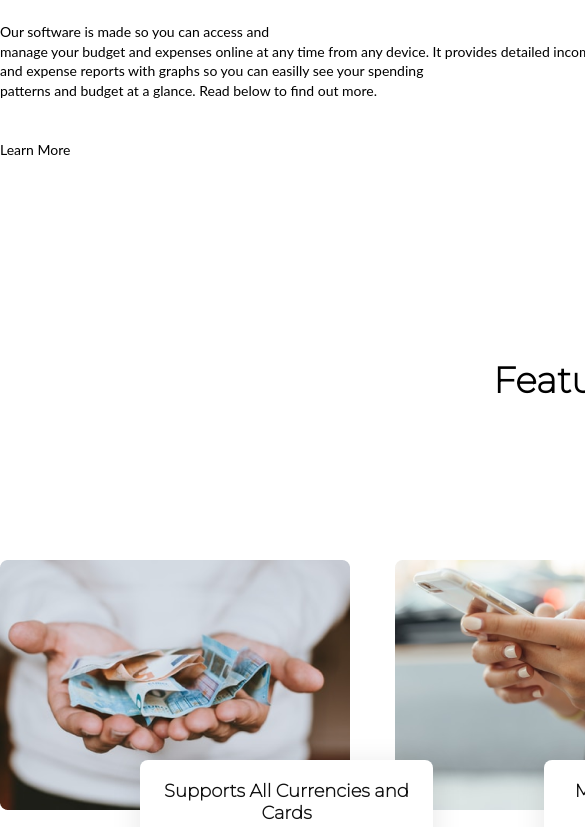
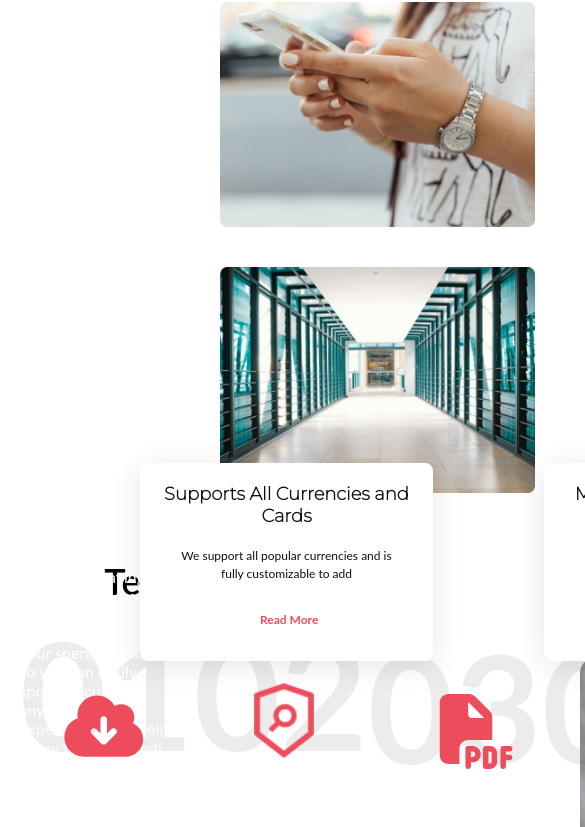
Before and after one commit to ergeshovD/msdkmmvk, a plain HTML site: page index.html in a window 390 px wide. Shown: the part 1128-1955 px from the top of the page, 585 px wide, since content can reach past the window. Drawn offline with Linux system fonts and the light colour scheme.

Commit message:
first commit

```diff
--- /dev/null
+++ b/css/media.css
@@ -0,0 +1,53 @@
+@media (max-width: 1440px) {
+    .container{
+        width: 90%;
+    }
+}
+@media (max-width: 1400px) {
+    .container {
+        width: 90%;
+    }
+}
+@media (max-width: 1200px) {
+    .hero-playd {
+        flex-direction: column;
+        text-align: center;
+        justify-content: center;
+    }
+    .hero-playd img {
+        width: 90%;
+        padding: 20px;
+        margin: 0 0 0 160px;
+    }
+}
+@media (max-width: 1024px) { }
+@media (max-width: 992px) { }
+@media (max-width: 768px) { }
+@media (max-width: 576px) {
+    .hero-playd img {
+        margin: 0 0 0 180px;
+    }
+    .java-group {
+
+    }
+}
+@media (max-width: 451px) {
+    .hero-vin {
+        width: 130%;
+        display: flex;
+        justify-content: space-between;
+        align-items: center;
+    }
+}
+@media (max-width: 400px) {
+    #java-com {
+        min-height: 30vh;
+    }
+}
+@media (max-width: 376px) { }
+@media (max-width: 320px) {
+    #hit {
+        display: none;
+        min-height: 100vh;
+    }
+}
--- a/css/style.css
+++ b/css/style.css
@@ -13,11 +13,12 @@ body {
 }
 
 #header {
+    position: absolute;
     min-height: 100vh;
 }
 
 .header img {
-    margin-left: -196px;
+    margin-left: -156px;
     background: url("/img/1.png");
 }
 
@@ -152,7 +153,7 @@ body {
 }
 
 #hero-play {
-        min-height: 100vh;
+    min-height: 100vh;
 
 }
 
@@ -340,6 +341,7 @@ body {
     display: flex;
     align-items: center;
     justify-content: space-evenly;
+    width: 140%;
 }
 
 .icon-com {
@@ -504,8 +506,11 @@ body {
 
 #hero-cc {
 }
-
+#java-com {
+    min-height: 30vh;
+}
 .hero-vin {
+    width: 130%;
     display: flex;
     justify-content: space-between;
     align-items: center;
--- a/index.html
+++ b/index.html
@@ -8,6 +8,7 @@
     <link rel="preconnect" href="https://fonts.gstatic.com" crossorigin>
     <link href="https://fonts.googleapis.com/css2?family=Montserrat:wght@200&family=Source+Code+Pro:wght@200&display=swap"
           rel="stylesheet">
+    <link rel="stylesheet" href="css/media.css">
 </head>
 <body>
 <header id="header">
```
